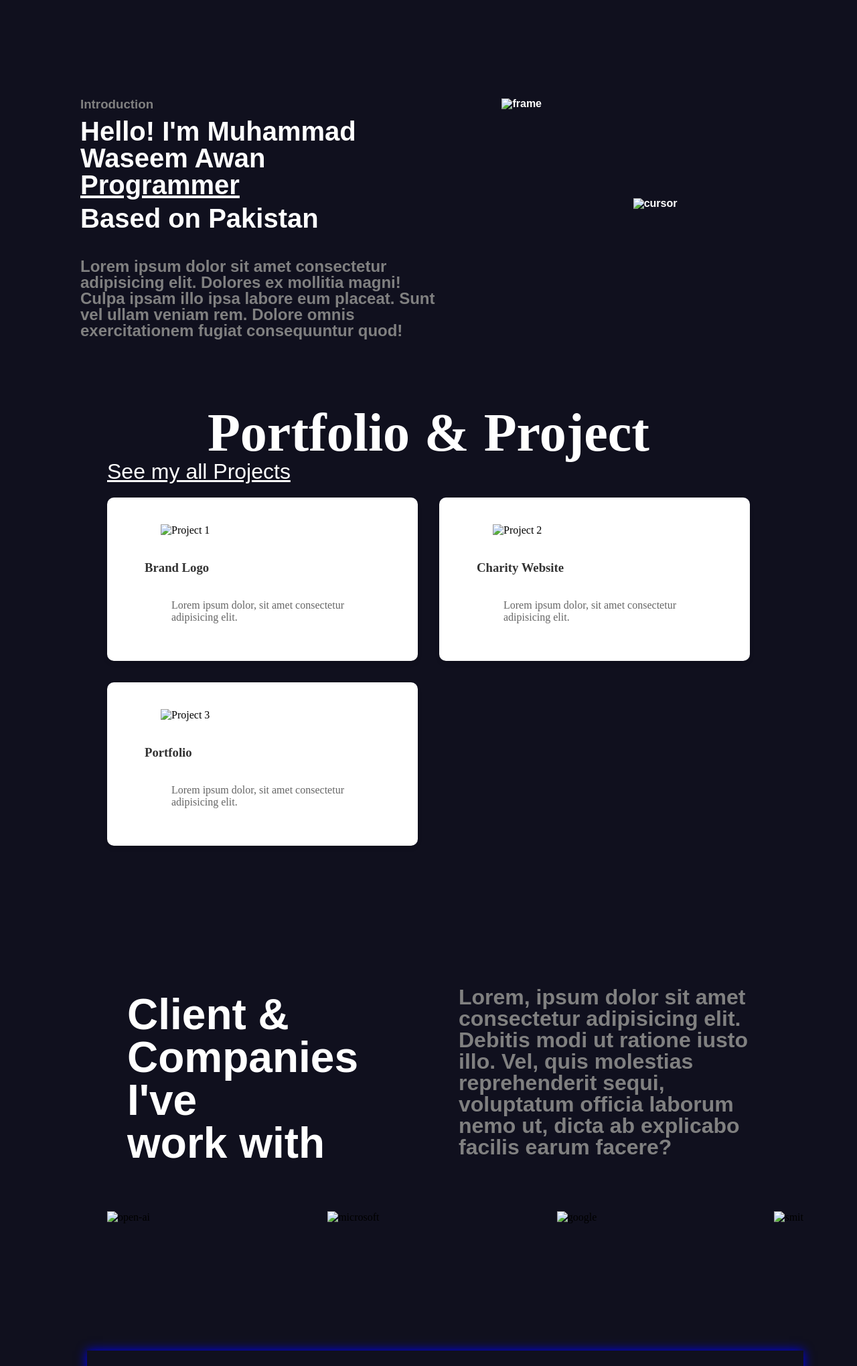
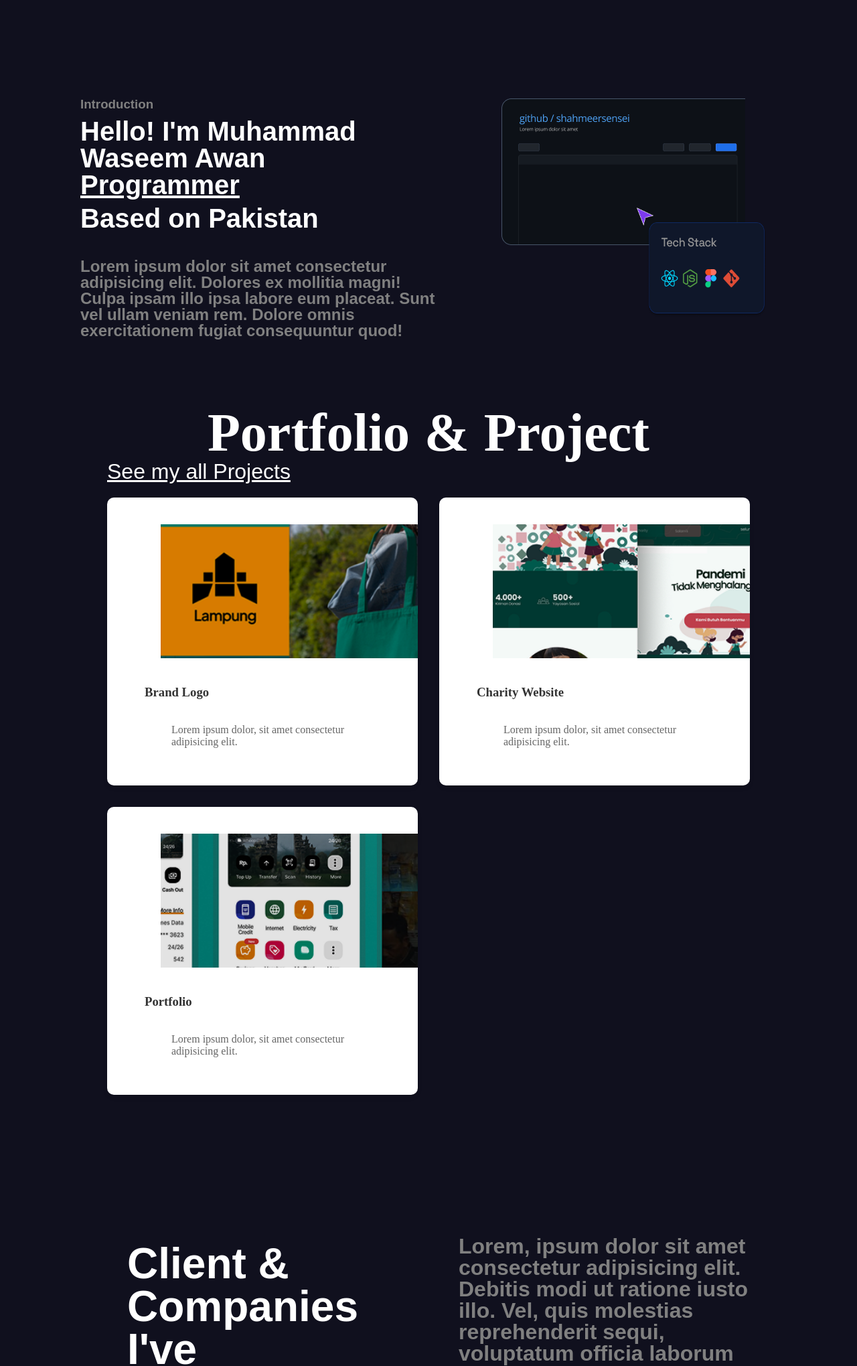
Before and after one commit to waseemawan1/Portfolio-assignment, a plain HTML site: page index.html in a window 1280 px wide. Shown: the part 760-2800 px from the top of the page at 67% size. Drawn offline with Linux system fonts and the light colour scheme; the site is published under a folder, as on GitHub Pages, so addresses that start at the root find nothing.

Commit message:
Update index.html

```diff
--- a/index.html
+++ b/index.html
@@ -12,7 +12,7 @@
 </head>
 <body>
     <header class="header">
-        <img src="/images/logo1.png" alt="Logo" width="130" height="50">
+        <img src="images/logo1.png" alt="Logo" width="130" height="50">
         <nav class="nav">
             <a href="#about">About</a>
             <a href="#projects">Projects</a>
@@ -32,8 +32,8 @@
             <span class="avl-hire">Available For Hire</span>
         </div>
         <div class="image-container"></div>
-        <img src="/images/Person-bg-cover.png" alt="Hero" width="700" height="500" class="background-image" >
-        <img src="/images/person.png" alt="Person" width="300" height="500" class="overlay-image">
+        <img src="images/Person-bg-cover.png" alt="Hero" width="700" height="500" class="background-image" >
+        <img src="images/person.png" alt="Person" width="300" height="500" class="overlay-image">
         </div>
     </section>
     <section class="main">
@@ -45,8 +45,8 @@
             <h3 class="description" >Lorem ipsum dolor sit amet consectetur adipisicing elit. Dolores ex mollitia magni! Culpa ipsam illo ipsa labore eum placeat. Sunt vel ullam veniam rem. Dolore omnis exercitationem fugiat consequuntur quod!</h3>
         </div>
         <div class="visual-container">
-            <img src="/images/githubframe (1).png" alt="frame" class="background-frame">
-            <img src="/images/Cursor.png" alt="cursor" class="cursor">
+            <img src="images/githubframe (1).png" alt="frame" class="background-frame">
+            <img src="images/Cursor.png" alt="cursor" class="cursor">
         </div>
     </section>
     <section class="project">
@@ -55,17 +55,17 @@
         <a href="#Project" class="all-project">See my all Projects</a>
         <div class="project-grid">
             <div class="project-card">
-                <img src="/images/Lampungbrand.png" alt="Project 1">
+                <img src="images/Lampungbrand.png" alt="Project 1">
                 <h3>Brand Logo</h3>
                 <p>Lorem ipsum dolor, sit amet consectetur adipisicing elit. </p>
             </div>
             <div class="project-card">
-                <img src="/images/charitywebsite.png" alt="Project 2">
+                <img src="images/charitywebsite.png" alt="Project 2">
                 <h3>Charity Website</h3>
                 <p>Lorem ipsum dolor, sit amet consectetur adipisicing elit. </p>
             </div>
             <div class="project-card">
-                <img src="/images/financeapp.png" alt="Project 3">
+                <img src="images/financeapp.png" alt="Project 3">
                 <h3>Portfolio</h3>
                 <p>Lorem ipsum dolor, sit amet consectetur adipisicing elit. </p>
             </div>
@@ -78,10 +78,10 @@
         <h2 class="client-details">Lorem, ipsum dolor sit amet consectetur adipisicing elit. Debitis modi ut ratione iusto illo. Vel, quis molestias reprehenderit sequi, voluptatum officia laborum nemo ut, dicta ab explicabo facilis earum facere?</h2>
     </section>
     <section class="companies">
-        <img src="/images/open-ai.png" alt="open-ai" class="open-ai">
-        <img src="/images/microsoft.png" alt="microsoft" class="microsoft">
-        <img src="/images/google.png" alt="google" class="google">
-        <img src="/images/smit.png" alt="smit" class="smit">
+        <img src="images/open-ai.png" alt="open-ai" class="open-ai">
+        <img src="images/microsoft.png" alt="microsoft" class="microsoft">
+        <img src="images/google.png" alt="google" class="google">
+        <img src="images/smit.png" alt="smit" class="smit">
     </section>
     <section class="qoute">
         <h1 class="qoute-heading">"Good Design is a Language, not a style. <br> Massimo Vignelli</h1>
```
